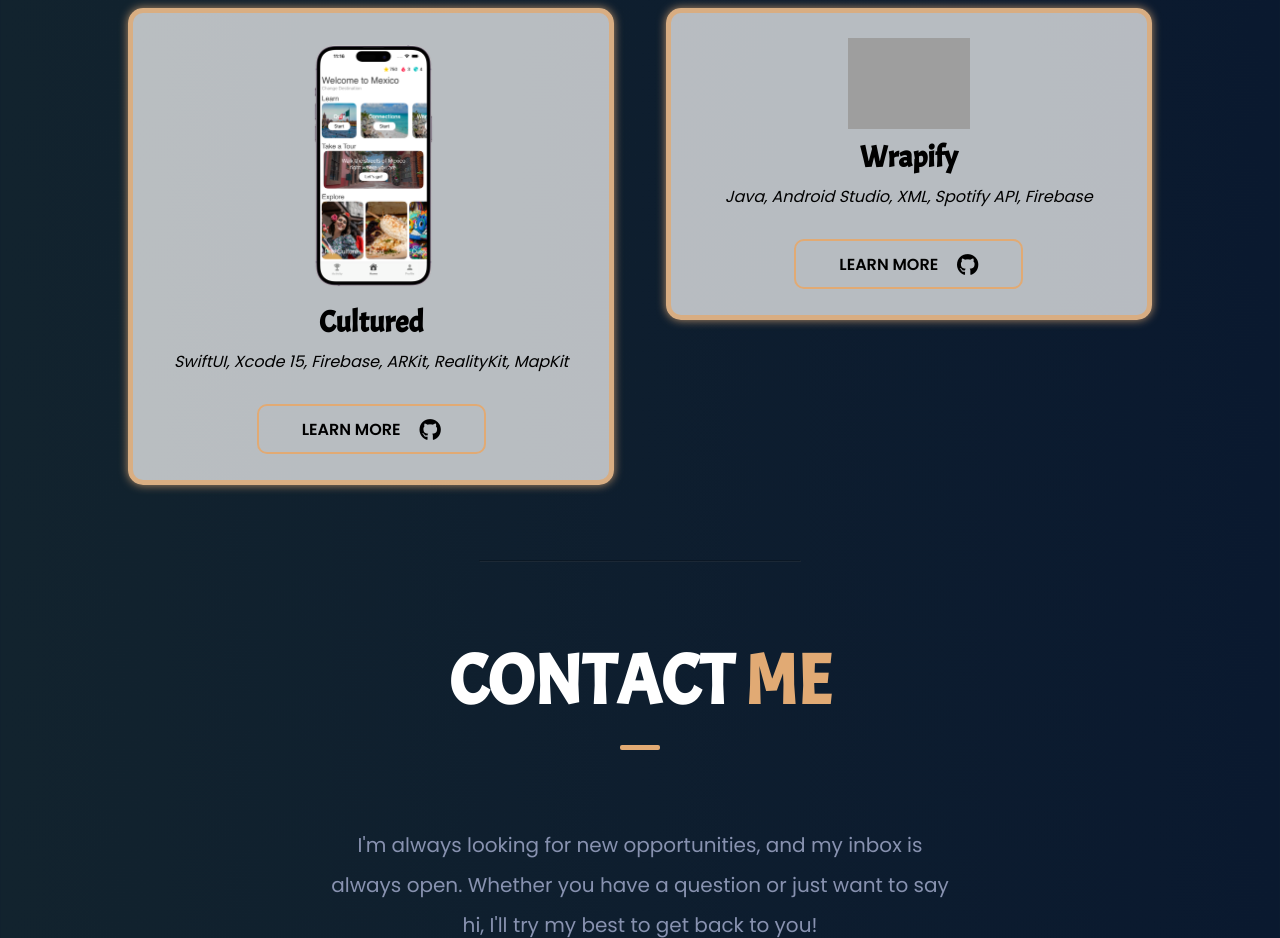
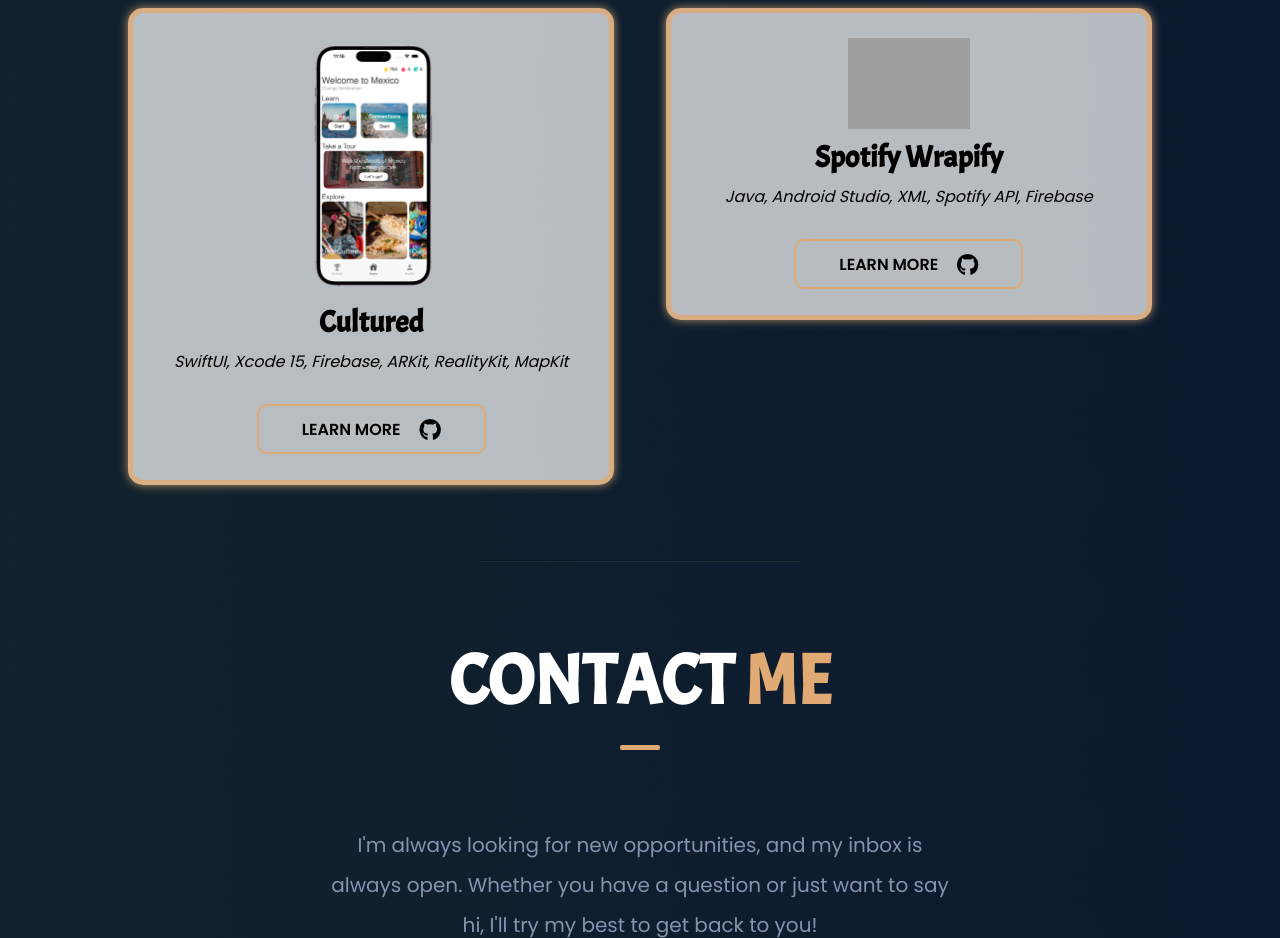
Before and after one commit to RudraAmin28/RudraAmin28.github.io, a plain HTML site: page index.html in a window 1280 px wide. Shown: the part 5300-6238 px from the top of the page. Drawn offline with Linux system fonts and the light colour scheme; grey boxes are pictures that could not be loaded.

Commit message:
Update index.html

```diff
--- a/index.html
+++ b/index.html
@@ -253,7 +253,7 @@
             </div>
             <div class="project-item" style="margin-top: 5%; margin-left: 5%;">
                 <img src="images/Wrapify.png" alt="" style="width: 28.6%;">
-                <h5>Wrapify</h5>
+                <h5>Spotify Wrapify</h5>
                 <p>Java, Android Studio, XML, Spotify API, Firebase</p>
                 <a href="https://github.com/RudraAmin28/Spotify-Wrapped" target="_blank">LEARN MORE <i class="fab fa-github"></i></a>
             </div>
```
